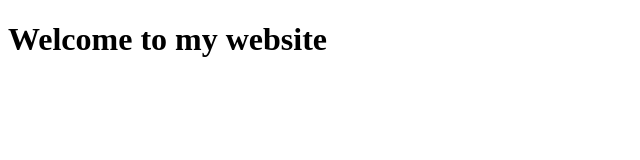
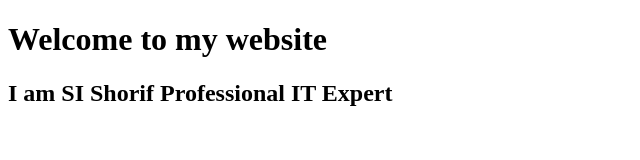
Before and after one commit to developer-shorif/first-website, a plain HTML site: page index.html in a window 1280 px wide. Shown: the whole page, without its empty margins (0-640 px from the left). Drawn offline with Linux system fonts and the light colour scheme.

Commit message:
2nd line

```diff
--- a/index.html
+++ b/index.html
@@ -7,7 +7,9 @@
     <title>First Website</title>
 </head>
 <body>
+
     <h1>Welcome to my website</h1>
+    <h2>I am SI Shorif Professional IT Expert</h2>
 
 </body>
 </html>
```
